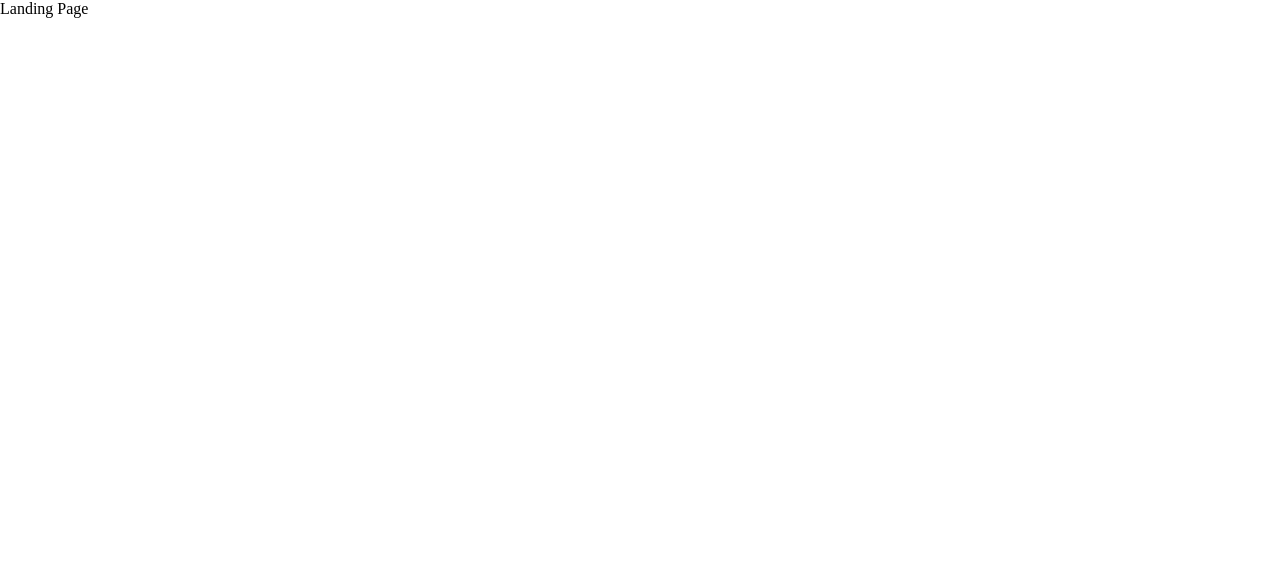
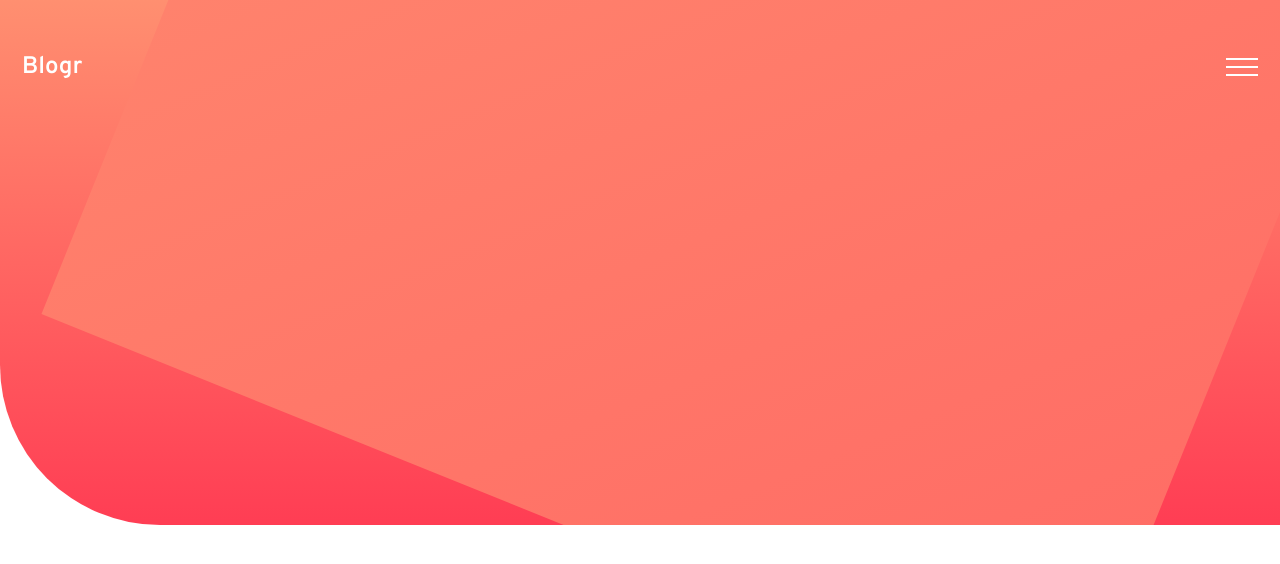
Before and after one commit to hyundonny/blogr-landing-page, a React (Create React App) app: page / in a window 1280 px wide. Shown: the top 564 px of the page. Built offline with nearby package versions, Linux system fonts and the light colour scheme.

Commit message:
Added mixins, variables, and globals for sass, created hero section

```diff
--- a/src/App.js
+++ b/src/App.js
@@ -1,5 +1,7 @@
+import Hero from "./sections/hero";
+
 const App = () => {
-  return <div>Landing Page</div>;
+  return <Hero />;
 };
 
 export default App;
--- a/src/index.js
+++ b/src/index.js
@@ -1,6 +1,6 @@
 import React from "react";
 import ReactDOM from "react-dom";
-import "./index.scss";
+import "./styles/styles.scss";
 import App from "./App";
 
 ReactDOM.render(
--- a/src/index.scss
+++ /dev/null
@@ -1,14 +0,0 @@
-@import "./styles/utils";
-
-*,
-*::before,
-*::after {
-  margin: 0;
-  padding: 0;
-}
-
-body {
-  background: $white;
-  -webkit-font-smoothing: antialiased;
-  -moz-osx-font-smoothing: grayscale;
-}
--- /dev/null
+++ b/src/sections/hero.js
@@ -0,0 +1,16 @@
+import hamburger from "../images/icon-hamburger.svg";
+
+const Hero = () => {
+  return (
+    <section className="hero">
+      <header className="hero__header">
+        <h1 className="hero__header-logo">Blogr</h1>
+        <div className="hero__header-icon">
+          <img src={hamburger} alt="hamburger icon" />
+        </div>
+      </header>
+    </section>
+  );
+};
+
+export default Hero;
--- /dev/null
+++ b/src/styles/_globals.scss
@@ -0,0 +1,53 @@
+*,
+*::before,
+*::after {
+  margin: 0;
+  padding: 0;
+  box-sizing: border-box;
+}
+
+:root {
+  font-size: 100%;
+}
+
+body {
+  background: $white;
+  min-height: 100vh;
+  width: 100vw;
+  line-height: 1.5;
+  -webkit-font-smoothing: antialiased;
+  -moz-osx-font-smoothing: grayscale;
+}
+
+#root {
+  & > * {
+    padding-top: 49px;
+    padding-left: 22px;
+    padding-right: 22px;
+  }
+}
+
+img,
+svg {
+  max-width: 100%;
+  display: block;
+}
+
+a,
+a:hover,
+a:active,
+a:visited {
+  text-decoration: none;
+}
+
+.hide-for-mobile {
+  @include breakpoint-down(medium) {
+    display: none;
+  }
+}
+
+.hide-for-desktop {
+  @include breakpoint-up(large) {
+    display: none;
+  }
+}
--- /dev/null
+++ b/src/styles/_hero.scss
@@ -0,0 +1,27 @@
+.hero {
+  width: 100%;
+  background-image: url("../images/bg-pattern-intro.svg"),
+    linear-gradient(to bottom, $gradientVeryLightRed, $gradientLightRed);
+  background-position: 35% 35%, center;
+  background-size: 350%, cover;
+  background-repeat: no-repeat;
+  border-bottom-left-radius: 10rem;
+  height: 32.8125rem;
+
+  &__header {
+    display: flex;
+    justify-content: space-between;
+    align-items: center;
+
+    &-logo {
+      color: $white;
+      font-weight: 600;
+      font-family: "Overpass";
+      cursor: pointer;
+    }
+
+    &-icon {
+      cursor: pointer;
+    }
+  }
+}
--- /dev/null
+++ b/src/styles/_mixins.scss
@@ -0,0 +1,27 @@
+// Breakpoints
+
+// 640px, 1024px, 1400px
+$breakpoints-up: (
+  "medium": "40em",
+  "large": "64em",
+  "xlarge": "87.5em",
+);
+
+// 639px, 1023px, 1399px
+$breakpoints-down: (
+  "small": "39.9375em",
+  "medium": "63.9375em",
+  "large": "87.4375em",
+);
+
+@mixin breakpoint-up($size) {
+  @media (min-width: map-get($breakpoints-up, $size)) {
+    @content;
+  }
+}
+
+@mixin breakpoint-down($size) {
+  @media (max-width: map-get($breakpoints-down, $size)) {
+    @content;
+  }
+}
--- /dev/null
+++ b/src/styles/_variables.scss
@@ -0,0 +1,20 @@
+// CTA
+$lightRed: hsl(356, 100%, 66%); // CTA text
+$veryLightRed: hsl(355, 100%, 74%); // CTA hover background
+
+// body/text
+$white: hsl(0, 0%, 100%); // text
+$veryDarkBlue: hsl(208, 49%, 24%); // headings
+$veryDarkGrayishBlue: hsl(207, 13%, 34%); // body copy
+
+// footer
+$grayishBlue: hsl(240, 2%, 79%); // footer text
+$veryDarkBlackBlue: hsl(240, 10%, 16%); // footer background
+
+// Background gradient - Intro/CTA mobile nav
+$gradientLightRed: hsl(353, 100%, 62%);
+$gradientVeryLightRed: hsl(13, 100%, 72%);
+
+// Background gradient - body
+$gradientVeryDarkGrayBlue: hsl(237, 17%, 21%);
+$gradientVeryDarkDesaturatedBlue: hsl(237, 23%, 32%);
--- /dev/null
+++ b/src/styles/styles.scss
@@ -0,0 +1,4 @@
+@import "variables";
+@import "mixins";
+@import "globals";
+@import "hero";
--- a/src/styles/utils.scss
+++ /dev/null
@@ -1,20 +0,0 @@
-// CTA
-$light-red: hsl(356, 100%, 66%); // CTA text
-$very-light-red: hsl(355, 100%, 74%); // CTA hover background
-
-// body/text
-$white: hsl(0, 0%, 100%); // text
-$very-dark-blue: hsl(208, 49%, 24%); // headings
-$very-dark-grayish-blue: hsl(207, 13%, 34%); // body copy
-
-// footer
-$grayish-blue: hsl(240, 2%, 79%); // footer text
-$very-dark-black-blue: hsl(240, 10%, 16%); // footer background
-
-// Background gradient - Intro/CTA mobile nav
-$gradient-light-red: hsl(353, 100%, 62%);
-$gradient-very-light-red: hsl(13, 100%, 72%);
-
-// Background gradient - body
-$gradient-very-dark-gray-blue: hsl(237, 17%, 21%);
-$gradient-very-dark-desaturated-blue: hsl(237, 23%, 32%);
```
